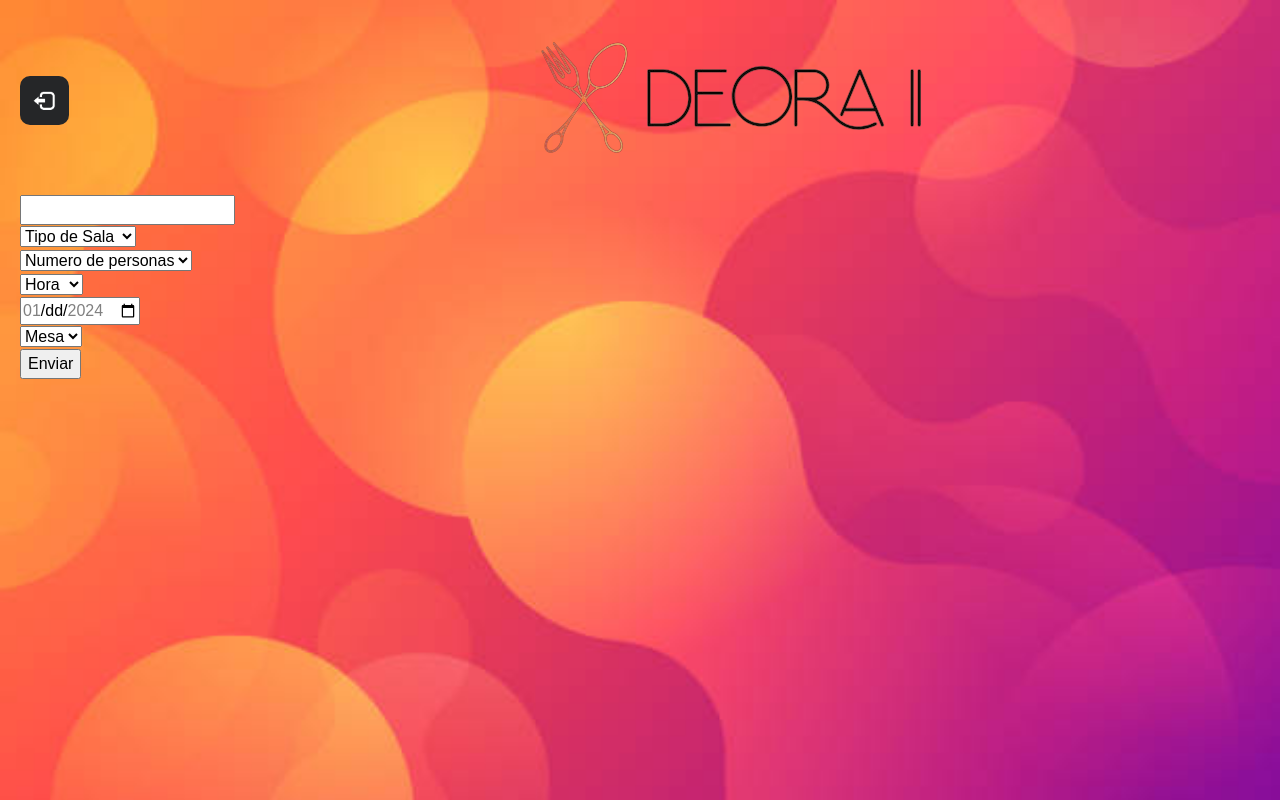
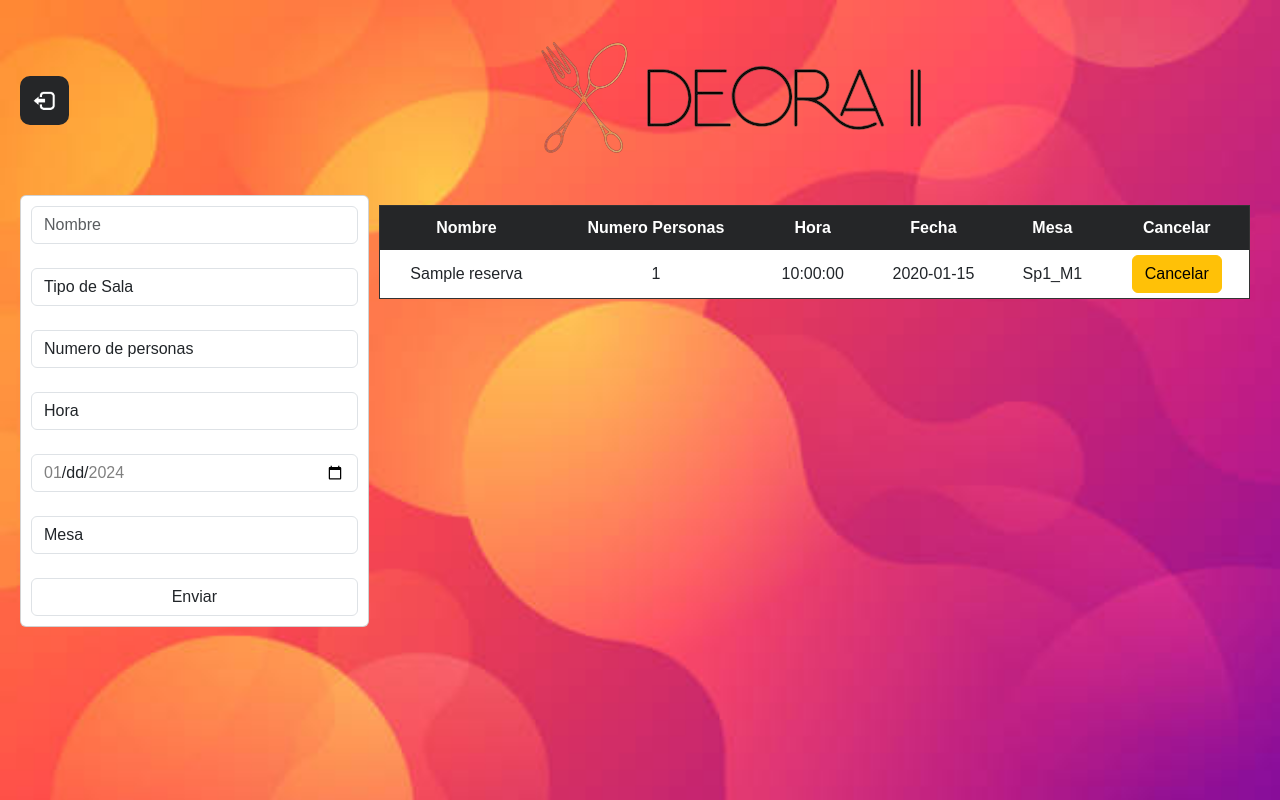
Before and after one commit to Jinquan089/m12-proyecto2, a PHP site: page /php/reserva.php in a window 1280 px wide. Run offline with PHP 8.4, Linux system fonts and the light colour scheme; a user stored in the database is signed in; data comes from the database, SQL or seed files in the repository; tables that the repository leaves empty hold one stand-in row (values such as "Sample post"); some libraries are stand-ins or nearby versions.

Commit message:
23/01/2024

```diff
--- a/css/style_historico.css
+++ b/css/style_historico.css
@@ -117,6 +117,11 @@ table tr:hover {
   padding: 10px;
 }
 
+.columna3 {
+  flex: 1.5;
+  padding: 10px;
+}
+
 
 /* ----------------------------------------------------------------------------------- */
 
--- a/js/reserva.js
+++ b/js/reserva.js
@@ -11,6 +11,8 @@ ajax.onload = function(){
     }
 }
 ajax.send();
+
+crudreserva('');
 
 var tiposala = document.getElementById('tiposala');
 tiposala.addEventListener('change', ()=> {
@@ -107,9 +109,50 @@ function reserva(valor1,valor2,valor3,valor4,valor5) {
               });
             document.getElementById('frmReserva').reset();
             document.getElementById('mesa').innerHTML = "<option selected disabled>Mesa</option>"
+            crudreserva();
         } else {
             resultado.innerText = "Error";
         }
     }
     ajax.send(formdata);
 }
+
+function crudreserva() {
+    var resultado = document.getElementById("crdreservados");
+    var ajax = new XMLHttpRequest();
+    ajax.open('POST', '../php/reserva/crud_reserva.php');
+    ajax.onload = function(){
+        if(ajax.status == 200){
+            resultado.innerHTML = "";
+            var json = JSON.parse(ajax.responseText);
+            resultado.innerHTML = json;
+        } else{
+            resultado.innerText = "Error";
+        }
+        document.querySelectorAll('.btn-warning').forEach(function(boton) {
+                boton.addEventListener('click', function() {
+                var idBoton = boton.id;
+                cancelar(idBoton);
+            });
+        });
+    }
+    ajax.send();
+}
+
+function cancelar(id_reser) {
+    var formdata = new FormData;
+    formdata.append('id_reser', id_reser);
+    var ajax = new XMLHttpRequest();
+    ajax.open('POST', '../php/reserva/cancelar.php');
+    ajax.onload = function(){
+        if(ajax.status == 200){
+            Swal.fire({
+                title: "Cancelado",
+                text: "Cancelacion hecho",
+                icon: "success"
+              });
+            crudreserva();
+        }
+    }
+    ajax.send(formdata);
+}
--- a/php/recurso.php
+++ b/php/recurso.php
@@ -50,5 +50,6 @@ if (!isset($_SESSION["user"])) {
         </div>
     </div>
     <script src="../js/crud_recurso.js"></script>
+    <script src="https://cdn.jsdelivr.net/npm/sweetalert2@11"></script>
 </body>
 </html>
--- a/php/reserva.php
+++ b/php/reserva.php
@@ -28,15 +28,22 @@ include './connection.php';
             <img id="logo" src="../images/logo.png" alt="">
         </div>
         <div class="statistics-list-container">
+        <div class="contenedor">
+        <div class="columna3 card">
             <form action="" method="POST" id="frmReserva">
-                <input type="text" name="nombre" id="nombre"><br>
-                <select name="tiposala" id="tiposala">
+                <div class='form-group'>
+                    <input type="text" name="nombre" id="nombre" class='form-control' placeholder="Nombre">
+                </div><br>
+                <div class='form-group'>
+                    <select name="tiposala" id="tiposala" class='form-control'>
                         <option selected disabled>Seleccione una sala</option>
-                </select><br>
-                <select name="personas" id="personas">
+                    </select></div><br>
+                <div class='form-group'>
+                    <select name="personas" id="personas" class='form-control'>
                         <option selected disabled>Numero de personas</option>
-                </select><br>
-                <select name="hora" id="hora">
+                    </select></div><br>
+                <div class='form-group'>
+                    <select name="hora" id="hora" class='form-control'>
                         <option disabled selected>Hora</option>
                         <option value="13">13:00</option>
                         <option value="14">14:00</option>
@@ -44,14 +51,36 @@ include './connection.php';
                         <option value="19">19:00</option>
                         <option value="20">20:00</option>
                         <option value="21">21:00</option>
-                </select><br>
-                    <input type="date" id="fecha" name="fecha"><br>
-                <select name="mesa" id="mesa">
+                    </select></div><br>
+                <div class='form-group'>
+                    <input type="date" id="fecha" name="fecha" class='form-control'>
+                </div><br>
+                <div class='form-group'>
+                    <select name="mesa" id="mesa" class='form-control'>
                         <option selected disabled>Mesa</option>
-                </select><br>
-                <input type="submit" value="Enviar" id="enviar">
+                    </select>
+                </div><br>
+                <div class='form-group'>
+                    <input type="submit" value="Enviar" id="enviar" class='form-control'>
+                </div>
             </form>
-            <div id="crdreservados"></div>
+            </div>
+            <div class="columna2">
+                    <table cellspacing="0">
+                        <thead>
+                            <tr>
+                                <th>Nombre</th>
+                                <th>Numero Personas</th>
+                                <th>Hora</th>
+                                <th>Fecha</th>
+                                <th>Mesa</th>
+                                <th>Cancelar</th>
+                            </tr>
+                        </thead>
+                        <tbody id="crdreservados">
+                        </tbody>
+            </div>
+        </div>
         </div>
     </div>
 </body>
--- /dev/null
+++ b/php/reserva/crud_reserva.php
@@ -0,0 +1,29 @@
+<?php
+session_start();
+include '../connection.php';
+if (!isset($_SESSION["user"])) {
+    header('Location: ./cerrar.php');
+    exit();
+}
+
+try {
+    $stmt = $conn->prepare("SELECT re.id_reserva AS id_re, re.nombre_persona AS nombre, re.num_personas AS sillas, re.hora AS hora, re.fecha_reserva AS fecha, me.nombre_mesa AS mesa
+    FROM tbl_reserva re INNER JOIN tbl_mesas me ON re.id_mesa_reservada = me.id_mesa;");
+    $stmt->execute();
+    $result = $stmt->fetchAll(PDO::FETCH_ASSOC);
+    $options = '';
+    foreach ($result as $row) {
+        $idre = $row['id_re'];
+        $options .= "<tr>";
+        $options .= "<td>" . $row['nombre'] . "</td>";
+        $options .= "<td>" . $row['sillas'] . "</td>";
+        $options .= "<td>" . $row['hora'] . "</td>";
+        $options .= "<td>" . $row['fecha'] . "</td>";
+        $options .= "<td>" . $row['mesa'] . "</td>";
+        $options .= "<td class='actions-cell'><button type='button' class='btn btn-warning' id='$idre'>Cancelar</button></td>";
+        $options .= "</tr>";
+    }
+echo json_encode($options);
+} catch (Exception $e) {
+    echo "Error: " . $e->getMessage() . "<br>";
+}
```
Also changed, not shown: js/crud_recurso.js (+29 -25 lines), php/recurso/modificar.php (+5 -17 lines), php/recurso/proc_recurso.php (+5 -3 lines), php/reserva/cancelar.php (added, +16 -0 lines). Lines whose indentation alone changed are shown as unchanged.
